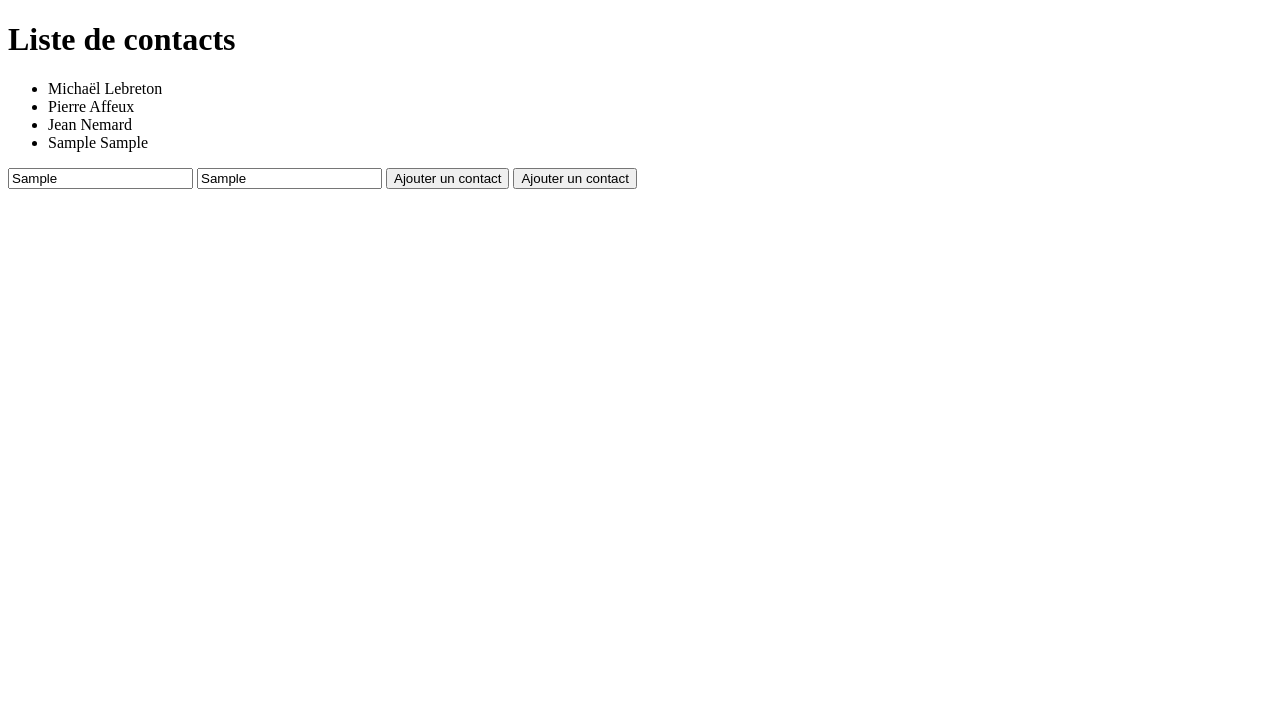
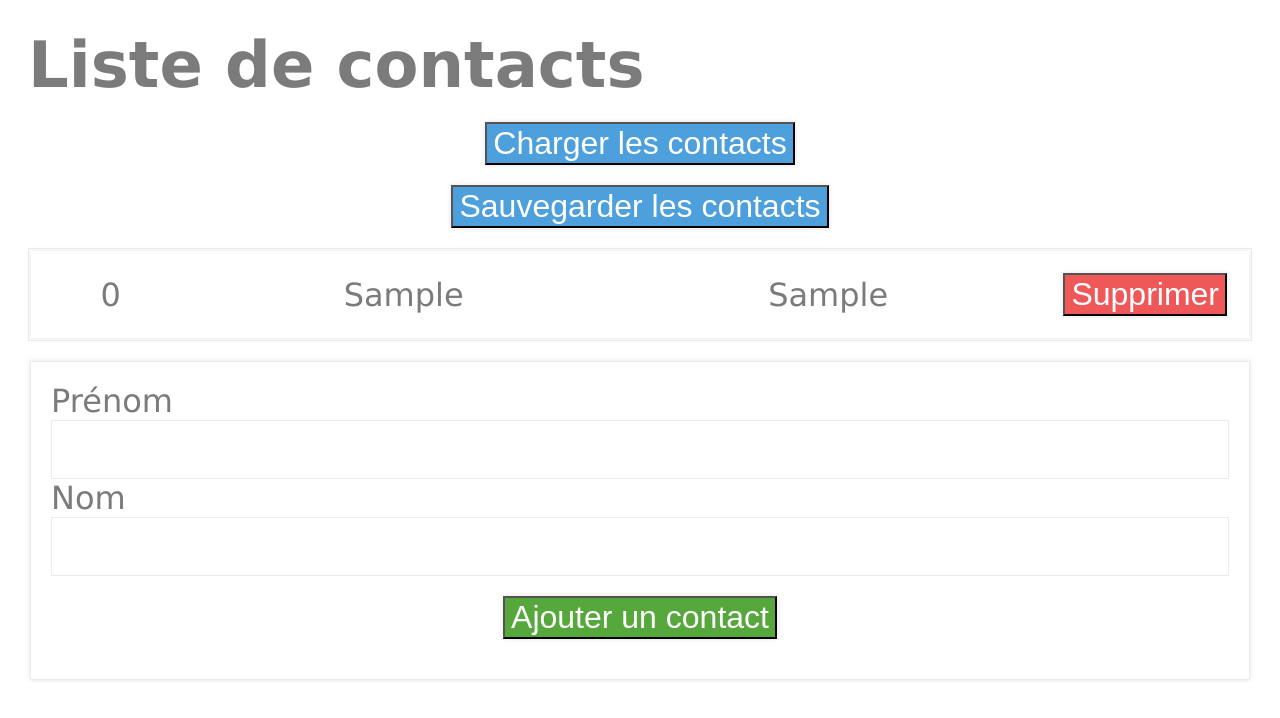
Before and after one commit to cfadeuilhe/ContactManagement, a website: page wwwRoot/vue-simple.html in a window 1280 px wide. Both pictures are taken after typing "Sample", "Sample" into the empty fields and a click on the button "Ajouter un contact". Drawn offline with nearby package versions, Linux system fonts and the light colour scheme; no server answers.

Commit message:
Ajout appel serveur pour récupérer la liste : fetch. Get/Put. Async/Await.

```diff
--- /dev/null
+++ b/wwwRoot/vue-simple.css
@@ -0,0 +1,107 @@
+:root{
+    --background-color: #ffffff;
+    --color: #7b7b7b;
+    --font-size: 2em;
+    --shadow: 0 0 5px #e2e2e2;
+    --border-line: #ececec;
+    --space: 20px;
+    --line-1-color: #d2d2d261;
+    --line-2-color: #ffffff61;
+    --hightlighted-color: #ffffff52;
+    --primary-color: #56a73c;
+    --basic-color: #4da0db;
+    --danger-color: #ef5858;
+}
+body{
+    font-family: 'Lucida Sans', 'Lucida Sans Regular', 'Lucida Grande', 'Lucida Sans Unicode', Geneva, Verdana, sans-serif;
+    font-size:var(--font-size);
+}
+h1{
+    margin:0;
+}
+table{
+    margin-bottom: var(--space);
+    border: solid 1px var(--border-line);
+}
+table tr{
+    box-shadow: var(--shadow);
+}
+table tr:nth-child(2n){
+    background-color: var(--line-1-color);
+}
+table tr:nth-child(2n+1){
+    background-color:var(--line-2-color);
+}
+table td{
+    padding:var(--space);
+    text-align: center;
+    border-right: solid 1px var(--table-line);
+}
+table td:last-child{
+    border-right: none;
+    width: 1px;
+}
+fieldset{
+    padding: var(--space);
+    background-color:var(--hightlighted-color);
+    box-shadow:var(--shadow);
+    border:none;
+    border: solid 1px var(--border-line);
+}
+label{
+    display: block;
+}
+input{
+    font-size: 1em;
+    border: solid 1px var(--border-line);
+    border-radius: 0;
+    width: 100%;
+    padding: 10px;
+    box-sizing: border-box;
+}
+button{
+    border-radius: 0;
+    display: grid;
+    align-items: center;
+    grid-auto-flow: column;
+    align-self: self-end;
+    font-size: 1em;
+    background-color:var(--primary-color);
+    color:var(--background-color);
+    box-shadow: var(--shadow);
+    margin:2px;
+}
+button img{
+    width: 1em;
+    fill:var(--background-color);
+    stroke:var(--background-color);
+    margin-right: 0.3em;
+}
+button.danger{
+    background-color:var(--danger-color);
+}
+button.add{
+    justify-self: center;
+    margin: 20px auto;
+}
+button.reload{
+    background-color:var(--basic-color);
+    margin: 20px auto;
+}
+.message{
+    background-color: var(--danger-color);
+    color:var(--background-color);
+    font-size: 0.7em;
+    padding: var(--space);
+    margin-bottom: var(--space);
+}
+.message:empty{
+    display: none;
+}
+#app{
+    display: grid;
+    justify-items: stretch;
+    background-color: var(--background-color);
+    color: var(--color);
+    padding: var(--space);
+}
--- a/wwwRoot/vue-simple.html
+++ b/wwwRoot/vue-simple.html
@@ -5,51 +5,35 @@
     <meta name="viewport" content="width=800px, initial-scale=1.0">
     <title>Document</title>
     <script src="https://fr.vuejs.org/js/vue.js"></script>
+    <link rel="stylesheet" href="vue-simple.css">
 </head>
 <body>
     <div id="app">
-        <h1>{{title}}</h1>
-        <ul id="list">
-            <li v-for="item in contactList" :key="item.id">
-                {{item.prenom}} {{item.nom}}
-            </li>
-        </ul>
-        <input v-model=inputContact.prenom> </input>
-        <input v-model=inputContact.nom> </input>
-        <button v-on:click="addToList"> Ajouter un contact </button>
-        <button-add-contact></button-add-contact>
+        <div>
+            <h1>{{title}}</h1>
+            <button class="reload" v-on:click="loadContacts()"> Charger les contacts </button>
+            <button class="reload" v-on:click="saveContacts()"> Sauvegarder les contacts </button>
+        </div>
+        <table id="list">
+            <tr v-for="item in contactList" :key="item.id">
+                <td>{{item.id}} </td>
+                <td>{{item.prenom}} </td>
+                <td>{{item.nom}}</td>
+                <td><button class="danger" v-on:click="deleteContact(item)">Supprimer</button></td>
+            </tr>
+        </table>
+
+        <fieldset>
+            <div class="message">{{message}}</div>
+            <label>Prénom</label>
+            <input v-model=inputContact.prenom></input>
+            <label>Nom</label>
+            <input v-model=inputContact.nom> </input>
+            <button class="add" v-on:click="addToList()"> Ajouter un contact </button>
+        </fieldset>
     </div>
-    <script>
-        let contactList = [
-            { id:1, prenom:'Michaël', nom:'Lebreton' },
-            { id:2, prenom:'Pierre', nom:'Affeux' },
-            { id:3, prenom:'Jean', nom:'Nemard' }
-        ];
 
-        Vue.component('button-add-contact', {
-            data: function () {
-                return {contactList};
-            },
-            template : `<button v-on:click="contactList.push({prenom:'Phyllis', nom:'Lapin'})"> Ajouter un contact </button>`
-        });
 
-        var vm = new Vue({
-            el:document.getElementById('app'),
-            data: {
-                title: 'Liste de contacts',
-                contactList: contactList,
-                inputContact: {
-                    prenom: '',
-                    nom:''
-                }
-            },
-            methods: {
-                addToList() {
-                    let contactToAdd = {id:this.contactList.length+1, prenom:this.inputContact.prenom, nom:this.inputContact.nom};
-                    this.contactList.push(contactToAdd);
-                }
-            }
-        });
-    </script>
+    <script src="vue-simple.js"></script>
    </body>
 </html>
--- /dev/null
+++ b/wwwRoot/vue-simple.js
@@ -0,0 +1,61 @@
+Vue.component('button-add-contact', {
+    data: function () {
+        return {contactList};
+    },
+    template : `<button v-on:click="contactList.push({prenom:'Phyllis', nom:'Lapin'})"> Ajouter un contact </button>`
+});
+
+var vm = new Vue({
+    el:document.getElementById('app'),
+    data: {
+        title: 'Liste de contacts',
+        message: '',
+        contactList: [],
+        inputContact: {
+            prenom: '',
+            nom:''
+        }
+    },
+    created: async function () {
+        console.log("created");
+        await this.loadContacts();
+    },
+    methods: {
+        loadContacts: async function () {
+            console.log("loadContacts");
+            let res = await fetch('/api/contact/list');
+            this.contactList = await res.json();
+            console.log(this.contactList);
+        },
+        saveContacts: async function () {
+            console.log("saveContacts");
+            let res = await fetch('/api/contact/list', {
+                method: 'PUT',
+                body: JSON.stringify(this.contactList),
+                headers: {'Content-Type':'application/json'}
+            });
+        },
+        addToList: function() {
+            console.log("addToList");
+            this.message = '';
+            if(!this.inputContact.prenom || !this.inputContact.nom) {
+                this.message = 'Merci de saisir un prénom et un nom';
+                return;
+            }
+            let contactToAdd = {id:this.contactList.length, prenom:this.inputContact.prenom, nom:this.inputContact.nom};
+            this.contactList.push(contactToAdd);
+
+            //vider les inputs
+            this.inputContact.prenom = '';
+            this.inputContact.nom = '';
+        },
+        deleteContact: function(item) {
+            console.log("deleteContact");
+            let index = this.contactList.indexOf(item);
+            this.contactList.splice(index, 1);
+            for(let i=index;i<this.contactList.length;i++) {
+                this.contactList[i].id = this.contactList[i].id - 1;
+            }
+        }
+    }
+});
```
Also changed, not shown: app.js (+31 -2 lines).
